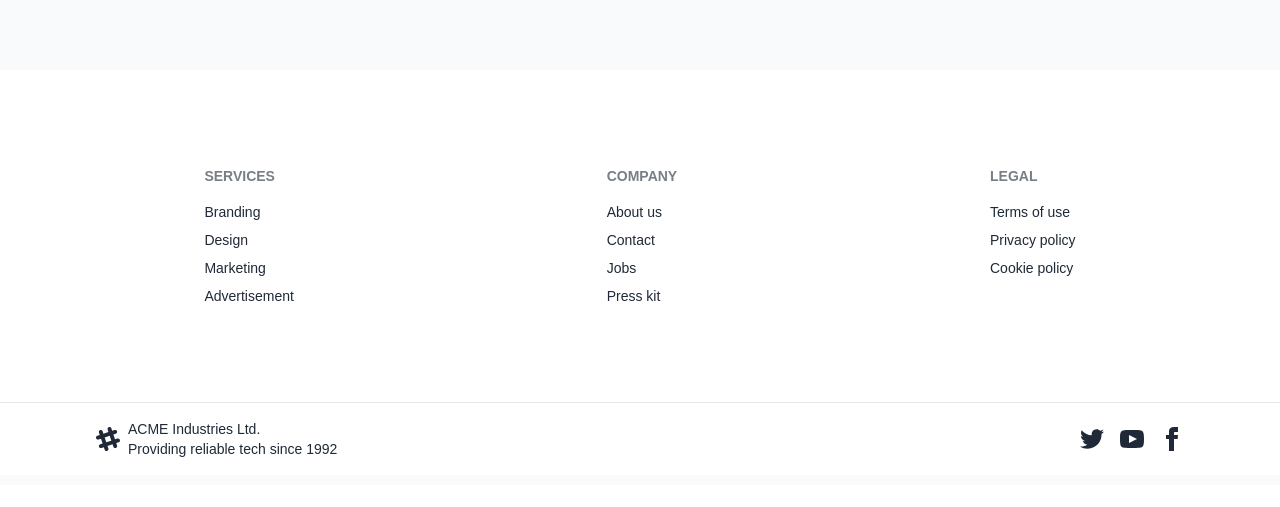
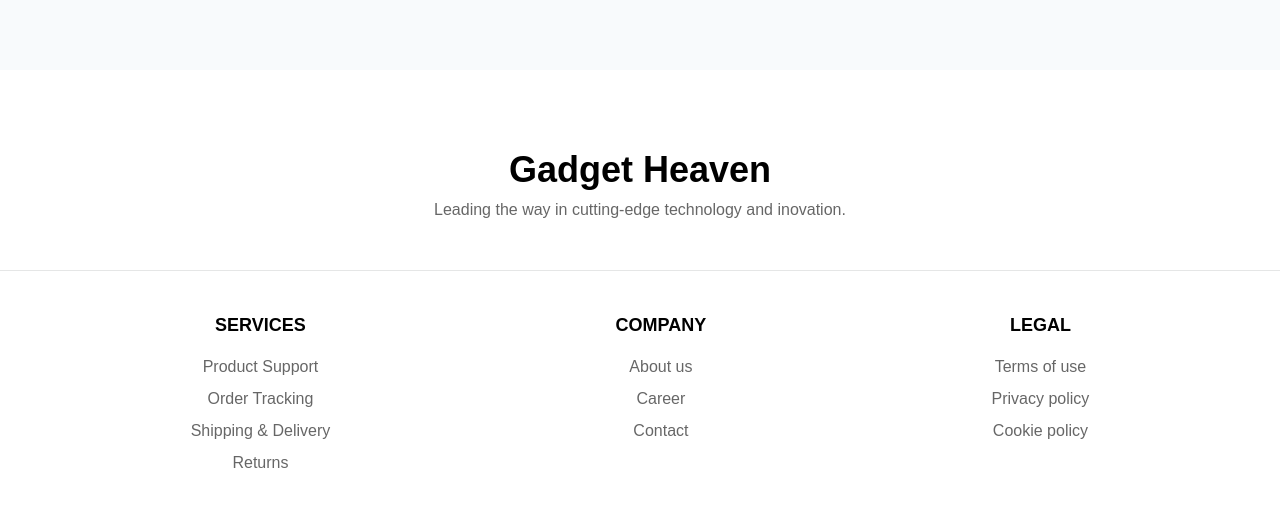
Before and after one commit to programming-hero-web-course-4/b10a8-gadget-heaven-MoinulIslamNabin, a React (Vite) app: page / in a window 1280 px wide. Shown: the part 2655-3162 px from the top of the page. Before the commit the page ends 3140 px from the top, so only its background shows below. Built offline with nearby package versions, Linux system fonts and the light colour scheme.

Commit message:
footer complete

```diff
--- a/src/Components/Footer/Footer.jsx
+++ b/src/Components/Footer/Footer.jsx
@@ -1,85 +1,41 @@
 import React from "react";
+import { Link } from "react-router-dom";
 
 const Footer = () => {
   return (
     <div className="mt-24  bg-white">
-      <footer className="justify-items-center footer text-base-content py-24 px-14">
-        <nav>
-          <h6 className="footer-title">Services</h6>
-          <a className="link link-hover">Branding</a>
-          <a className="link link-hover">Design</a>
-          <a className="link link-hover">Marketing</a>
-          <a className="link link-hover">Advertisement</a>
+      <footer className="container !mx-auto justify-items-center footer text-base-content border-base-300 border-b px-24 pb-8 pt-16">
+        <div className="hero-content w-full text-center">
+          <div className="w-10/12 flex flex-col justify-center items-center gap-2">
+            <h1 className="text-4xl font-bold text-black">
+              Gadget Heaven
+            </h1>
+            <p className="w-8/12 text-center text-base text-black/60 font-medium">
+              Leading the way in cutting-edge technology and inovation.
+            </p>
+          </div>
+        </div>
+      </footer>
+
+      <footer className="justify-items-center items-start footer text-base-content py-10 px-14">
+        <nav className="justify-items-center">
+          <h6 className="footer-title opacity-100 text-lg !text-black font-bold">Services</h6>
+          <Link to={"/Terms"} className="link link-hover text-base text-black/60 font-normal">Product Support</Link>
+          <Link to={"/Terms"} className="link link-hover text-base text-black/60 font-normal">Order Tracking</Link>
+          <Link to={"/Terms"} className="link link-hover text-base text-black/60 font-normal">Shipping & Delivery</Link>
+          <Link to={"/Terms"} className="link link-hover text-base text-black/60 font-normal">Returns</Link>
         </nav>
-        <nav>
-          <h6 className="footer-title">Company</h6>
-          <a className="link link-hover">About us</a>
-          <a className="link link-hover">Contact</a>
-          <a className="link link-hover">Jobs</a>
-          <a className="link link-hover">Press kit</a>
+        <nav className="justify-items-center">
+          <h6 className="footer-title opacity-100 text-lg !text-black font-bold">Company</h6>
+          <Link to={"/Terms"} className="link link-hover text-base text-black/60 font-normal">About us</Link>
+          <Link to={"/Terms"} className="link link-hover text-base text-black/60 font-normal">Career</Link>
+          <Link to={"/Terms"} className="link link-hover text-base text-black/60 font-normal">Contact</Link>
         </nav>
-        <nav>
-          <h6 className="footer-title">Legal</h6>
-          <a className="link link-hover">Terms of use</a>
-          <a className="link link-hover">Privacy policy</a>
-          <a className="link link-hover">Cookie policy</a>
-        </nav>
-      </footer>
-      <footer className="container !mx-auto  footer text-base-content border-base-300 border-t px-24 py-4">
-        <aside className="grid-flow-col items-center">
-          <svg
-            width="24"
-            height="24"
-            viewBox="0 0 24 24"
-            xmlns="http://www.w3.org/2000/svg"
-            fillRule="evenodd"
-            clipRule="evenodd"
-            className="fill-current"
-          >
-            <path d="M22.672 15.226l-2.432.811.841 2.515c.33 1.019-.209 2.127-1.23 2.456-1.15.325-2.148-.321-2.463-1.226l-.84-2.518-5.013 1.677.84 2.517c.391 1.203-.434 2.542-1.831 2.542-.88 0-1.601-.564-1.86-1.314l-.842-2.516-2.431.809c-1.135.328-2.145-.317-2.463-1.229-.329-1.018.211-2.127 1.231-2.456l2.432-.809-1.621-4.823-2.432.808c-1.355.384-2.558-.59-2.558-1.839 0-.817.509-1.582 1.327-1.846l2.433-.809-.842-2.515c-.33-1.02.211-2.129 1.232-2.458 1.02-.329 2.13.209 2.461 1.229l.842 2.515 5.011-1.677-.839-2.517c-.403-1.238.484-2.553 1.843-2.553.819 0 1.585.509 1.85 1.326l.841 2.517 2.431-.81c1.02-.33 2.131.211 2.461 1.229.332 1.018-.21 2.126-1.23 2.456l-2.433.809 1.622 4.823 2.433-.809c1.242-.401 2.557.484 2.557 1.838 0 .819-.51 1.583-1.328 1.847m-8.992-6.428l-5.01 1.675 1.619 4.828 5.011-1.674-1.62-4.829z"></path>
-          </svg>
-          <p>
-            ACME Industries Ltd.
-            <br />
-            Providing reliable tech since 1992
-          </p>
-        </aside>
-        <nav className="md:place-self-center md:justify-self-end">
-          <div className="grid grid-flow-col gap-4">
-            <a>
-              <svg
-                xmlns="http://www.w3.org/2000/svg"
-                width="24"
-                height="24"
-                viewBox="0 0 24 24"
-                className="fill-current"
-              >
-                <path d="M24 4.557c-.883.392-1.832.656-2.828.775 1.017-.609 1.798-1.574 2.165-2.724-.951.564-2.005.974-3.127 1.195-.897-.957-2.178-1.555-3.594-1.555-3.179 0-5.515 2.966-4.797 6.045-4.091-.205-7.719-2.165-10.148-5.144-1.29 2.213-.669 5.108 1.523 6.574-.806-.026-1.566-.247-2.229-.616-.054 2.281 1.581 4.415 3.949 4.89-.693.188-1.452.232-2.224.084.626 1.956 2.444 3.379 4.6 3.419-2.07 1.623-4.678 2.348-7.29 2.04 2.179 1.397 4.768 2.212 7.548 2.212 9.142 0 14.307-7.721 13.995-14.646.962-.695 1.797-1.562 2.457-2.549z"></path>
-              </svg>
-            </a>
-            <a>
-              <svg
-                xmlns="http://www.w3.org/2000/svg"
-                width="24"
-                height="24"
-                viewBox="0 0 24 24"
-                className="fill-current"
-              >
-                <path d="M19.615 3.184c-3.604-.246-11.631-.245-15.23 0-3.897.266-4.356 2.62-4.385 8.816.029 6.185.484 8.549 4.385 8.816 3.6.245 11.626.246 15.23 0 3.897-.266 4.356-2.62 4.385-8.816-.029-6.185-.484-8.549-4.385-8.816zm-10.615 12.816v-8l8 3.993-8 4.007z"></path>
-              </svg>
-            </a>
-            <a>
-              <svg
-                xmlns="http://www.w3.org/2000/svg"
-                width="24"
-                height="24"
-                viewBox="0 0 24 24"
-                className="fill-current"
-              >
-                <path d="M9 8h-3v4h3v12h5v-12h3.642l.358-4h-4v-1.667c0-.955.192-1.333 1.115-1.333h2.885v-5h-3.808c-3.596 0-5.192 1.583-5.192 4.615v3.385z"></path>
-              </svg>
-            </a>
-          </div>
+        <nav className="justify-items-center">
+          <h6 className="footer-title opacity-100 text-lg !text-black font-bold">Legal</h6>
+          <Link to={"/Terms"} className="link link-hover text-base text-black/60 font-normal">Terms of use</Link>
+          <Link to={"/Terms"} className="link link-hover text-base text-black/60 font-normal">Privacy policy</Link>
+          <Link to={"/Terms"} className="link link-hover text-base text-black/60 font-normal">Cookie policy</Link>
         </nav>
       </footer>
     </div>
--- a/src/index.css
+++ b/src/index.css
@@ -10,5 +10,5 @@ body {
     font-family: "Sora", sans-serif;
     background-color: rgb(248 250 252);
     padding-top: 10px;
-    padding-bottom: 10px;
+
 }
```
